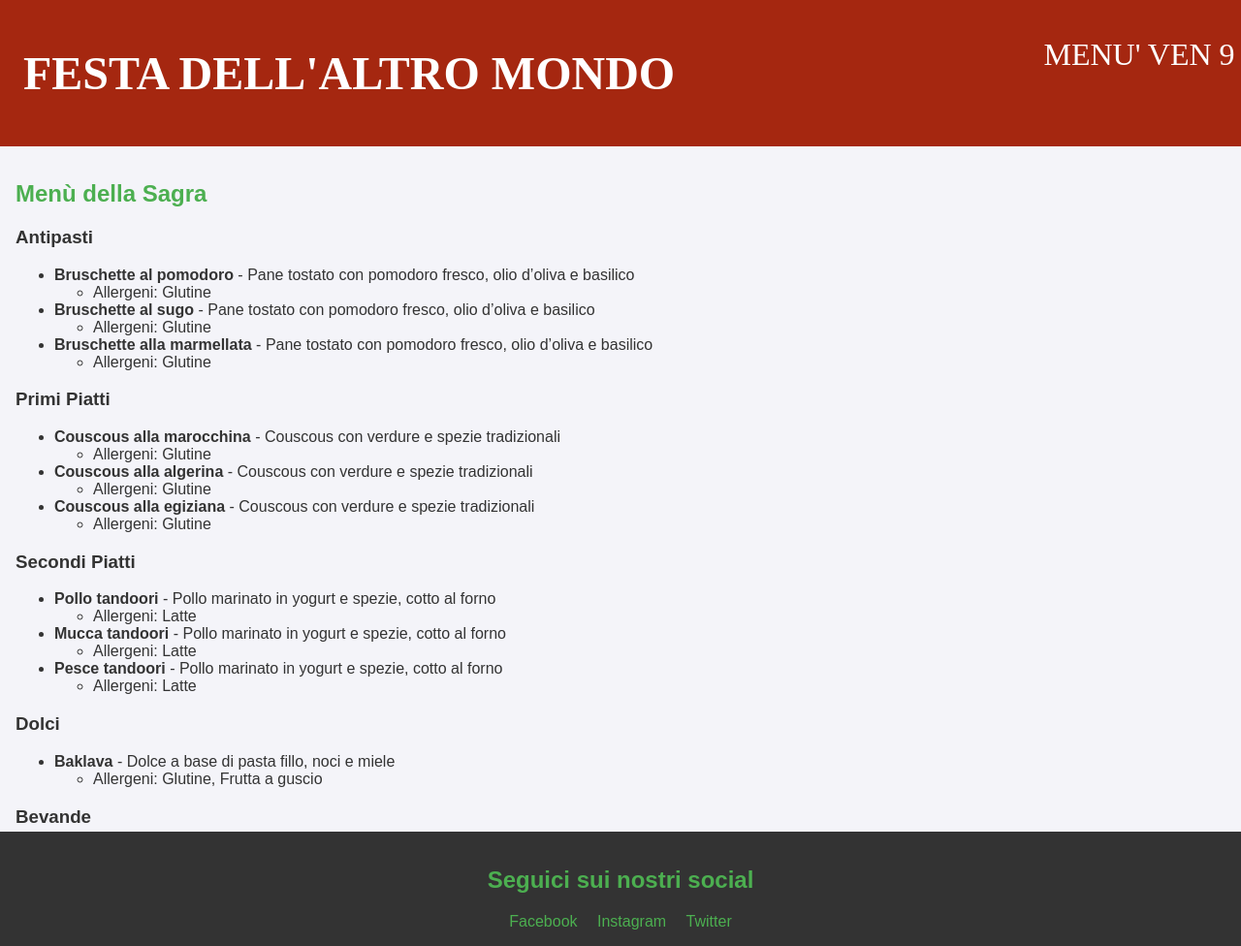
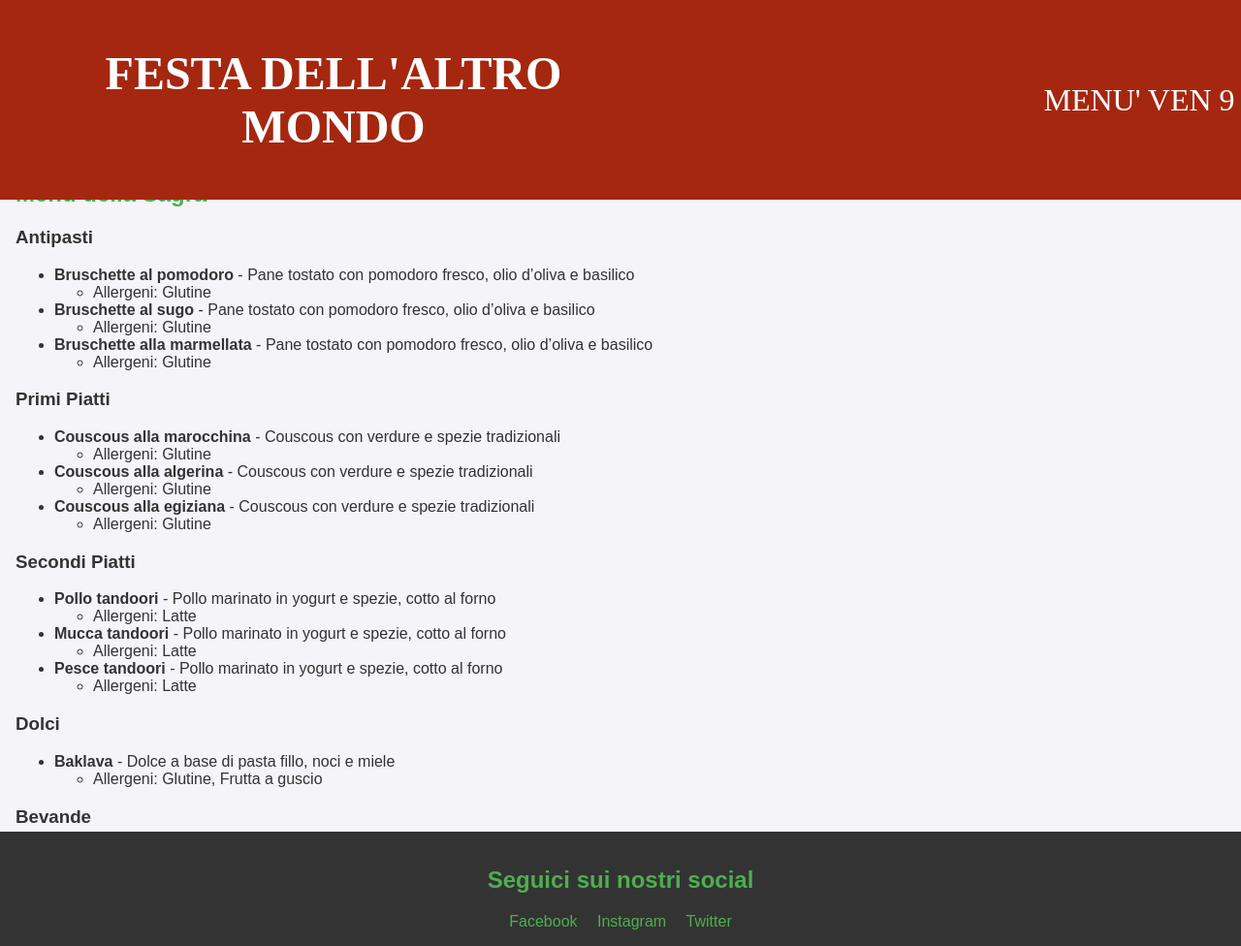
Before and after one commit to isottipietro/menu-altro-mondo, a Jekyll site: the page built from index.md, in a window 1280 px wide and 976 px high. Shown: the whole window at 97% size. Built offline with Jekyll 4.4.1, drawn with Linux system fonts in a browser that asks for light colours; some web fonts are replaced.

Commit message:
some changes

```diff
--- a/_layouts/home.html
+++ b/_layouts/home.html
@@ -24,12 +24,12 @@
 
         function scrollFunction() {
           if (document.body.scrollTop > 10 || document.documentElement.scrollTop > 10 ) {
-            document.getElementById("logo").style.fontSize = "0.9em";
-            document.getElementById("logo").style.maxWidth = "20%";
-            document.getElementById("data").style.fontSize = "0.6em";
+            document.getElementById("logo").style.fontSize = "1.5em";
+            document.getElementById("logo").style.maxWidth = "40%";
+            document.getElementById("data").style.fontSize = "0.9em";
           } else {
             document.getElementById("logo").style.fontSize = "3em";
-            document.getElementById("logo").style.maxWidth = "60%";
+            document.getElementById("logo").style.maxWidth = "50%";
             document.getElementById("data").style.fontSize = "2em";
           }
         }
--- a/assets/css/style.css
+++ b/assets/css/style.css
@@ -37,6 +37,9 @@ header p {
     text-align: right;
     font-size: 2em;
     padding: 0.2em;
+    max-width: 20%;
+    display: flex;
+    align-items: center;;
 }
 
 footer {
```
